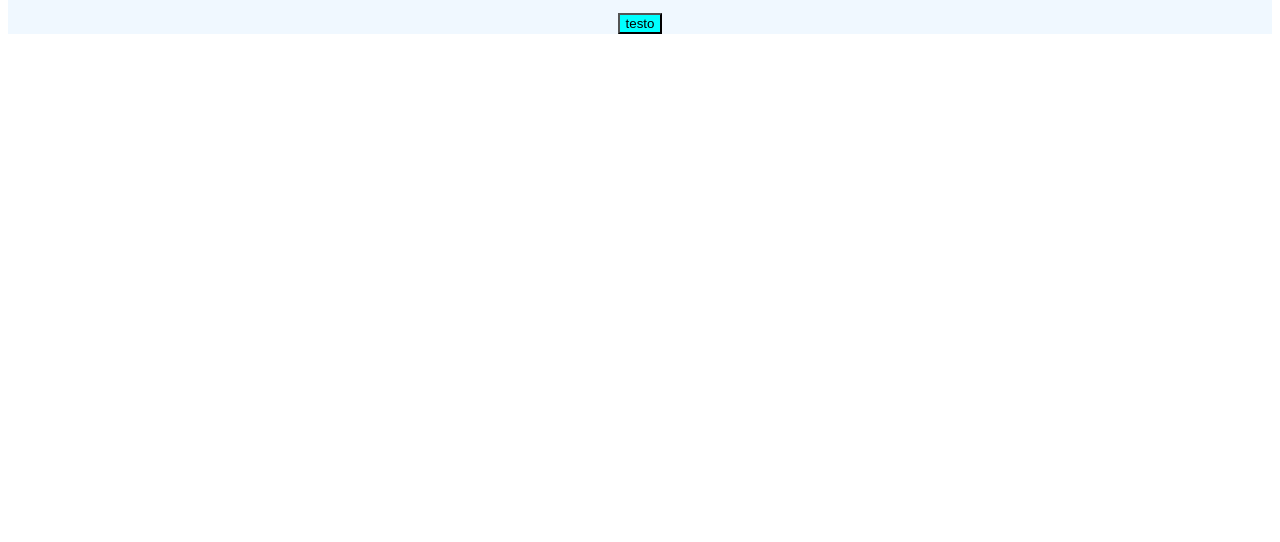
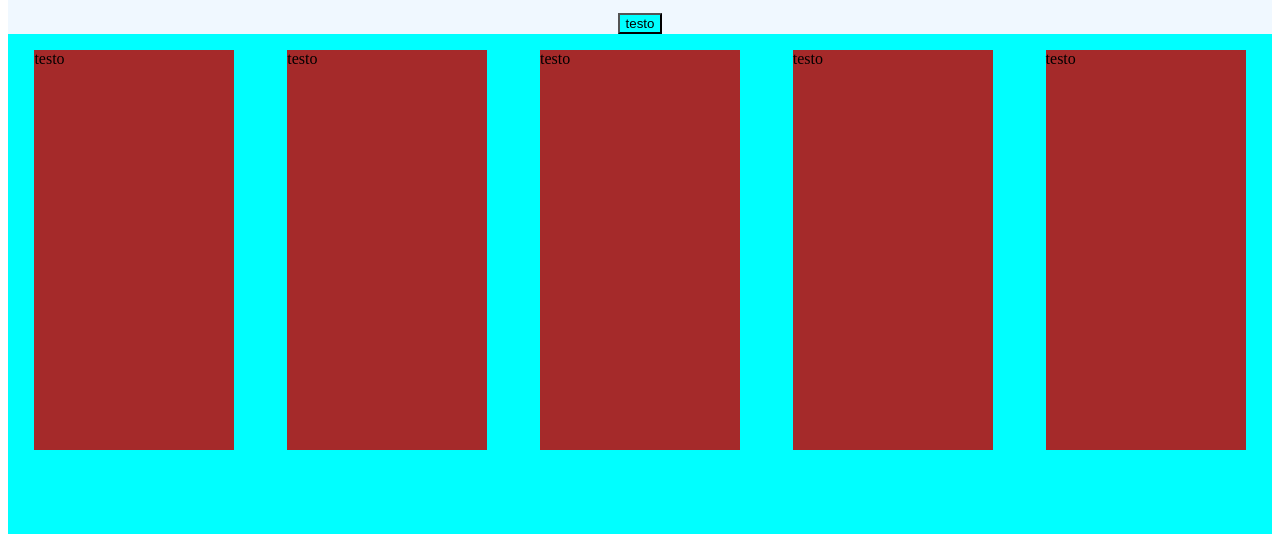
Before and after one commit to Michael-Pellizzato/htmlcss-struttura-discord, a plain HTML site: page index.html in a window 1280 px wide. Shown: the part 1937-2479 px from the top of the page. Before the commit the page ends 1979 px from the top, so only its background shows below. Drawn offline with Linux system fonts and the light colour scheme.

Commit message:
test aspetto

```diff
--- a/css/style.css
+++ b/css/style.css
@@ -125,4 +125,18 @@ main{
     display: flex;
     height: auto;
     width: auto;
+
 }
+
+.container-flex-footer{
+    background-color: aqua;
+    height: 500px;
+    display: flex;
+    justify-content: space-around;
+}
+
+.tend{
+    width: 200px;
+    height: 400px;
+    background-color: brown;
+}
--- a/index.html
+++ b/index.html
@@ -53,8 +53,14 @@
     </main>
 
     <footer>
-
-    </footer>
+        <div class="container-flex-footer">
+            <p class="tend">testo</p>
+            <p class="tend">testo</p>
+            <p class="tend">testo</p>
+            <p class="tend">testo</p>
+            <p class="tend">testo</p>
+        </div>
+     </footer>
 
 
 
```
